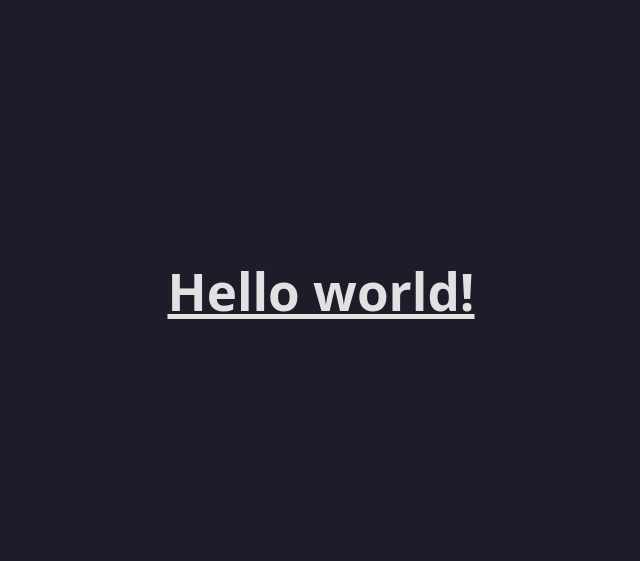
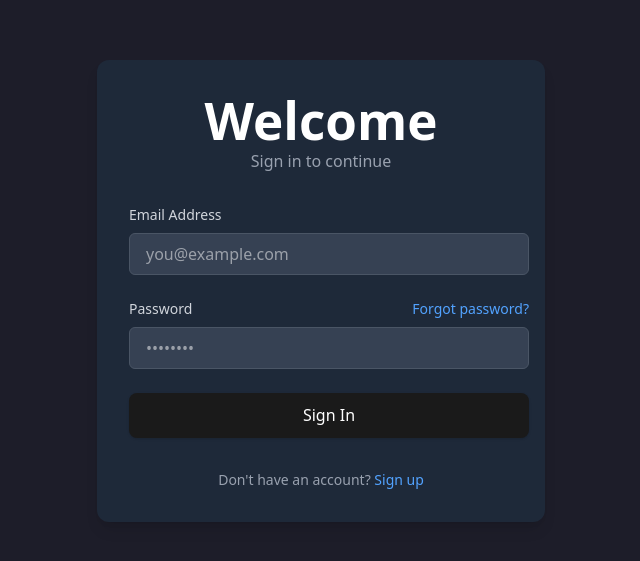
Before and after one commit to Illmix/project-flow, a React (Vite) app in the folder frontend/: page /login in a window 1280 px wide. Shown: the part 109-670 px from the top of the page, without its empty margins (319-959 px from the left). Built offline with nearby package versions, Linux system fonts and the light colour scheme; no server answers.

Commit message:
use routes in App.tsx file

```diff
--- a/frontend/src/App.tsx
+++ b/frontend/src/App.tsx
@@ -1,13 +1,24 @@
 import './App.css'
+import {Navigate, Route, Routes} from "react-router-dom";
+import ProtectedRoute from "./components/auth/ProtectedRoute.tsx";
+import LoginPage from "./pages/LoginPage.tsx";
 
 function App() {
 
   return (
-    <>
-        <h1 className="text-3xl font-bold underline">
-            Hello world!
-        </h1>
-    </>
+      <Routes>
+          {/* Public Route */}
+          <Route path="/login" element={<LoginPage />} />
+
+          {/* --- Protected Routes --- */}
+          <Route element={<ProtectedRoute />}>
+
+              <Route path="/dashboard" element={<>{}</>} />
+              <Route path="/project/:publicId" element={<></>} />
+          </Route>
+
+          <Route path="*" element={<Navigate to="/dashboard" replace />} />
+      </Routes>
   )
 }
 
```
